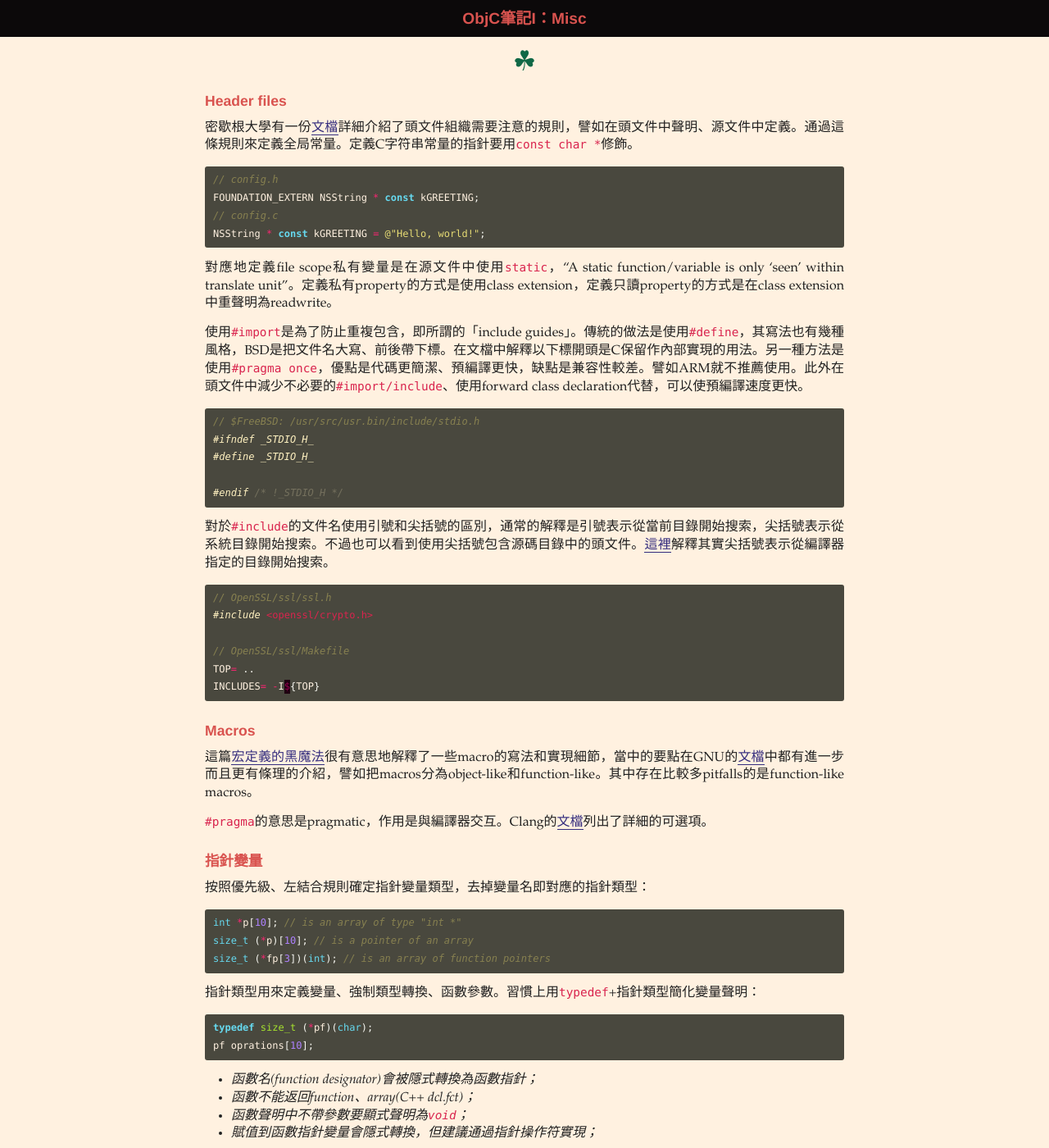
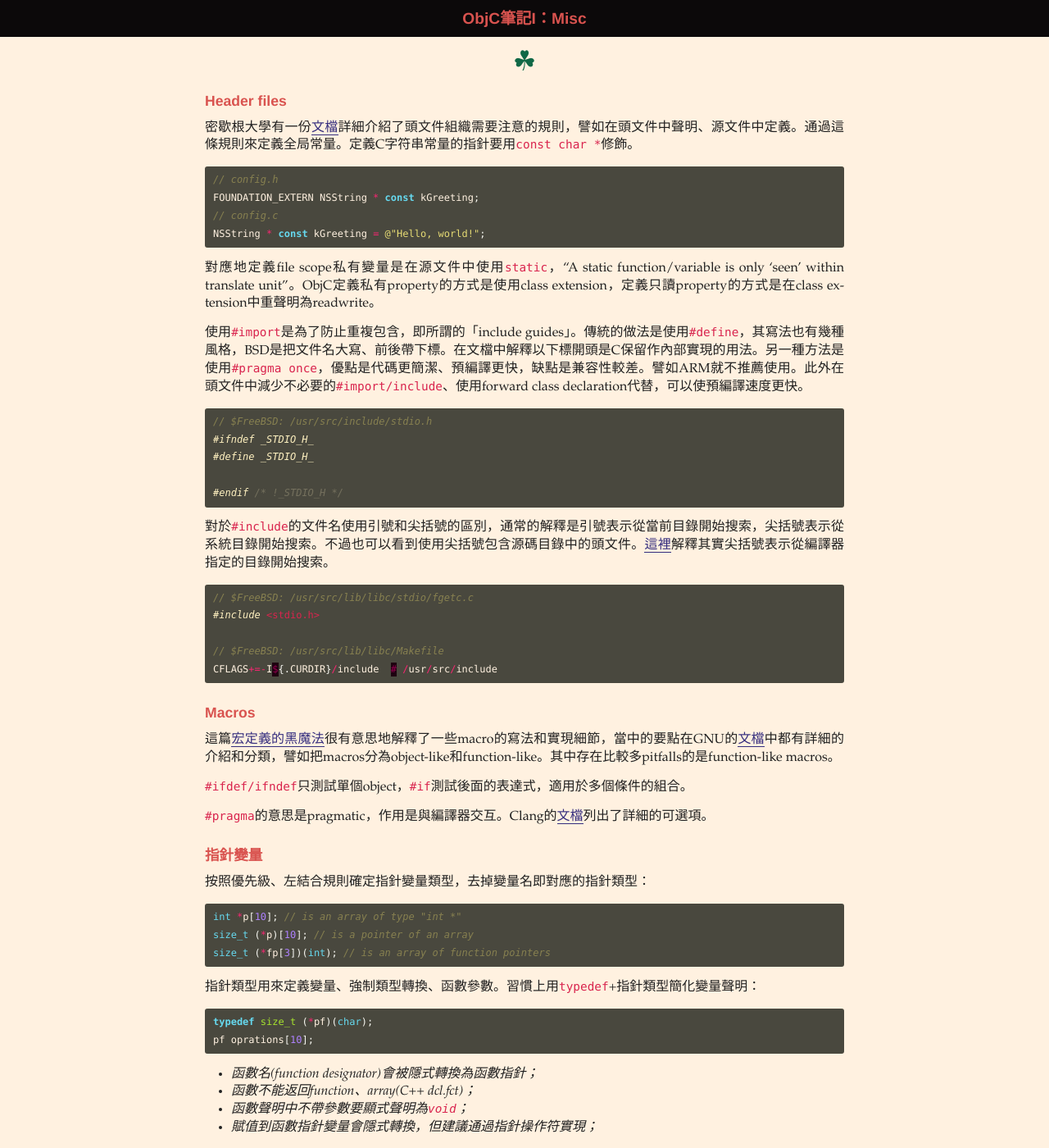
Before and after one commit to fteiwtdt/fteiwtdt.github.io, a Jekyll site: the page built from _posts/2018-03-30-objc-note-i.md, in a window 1280 px wide and 1400 px high. Shown: the whole window at 82% size. Built offline with Jekyll 4.4.1, drawn with Linux system fonts in a browser that asks for light colours; some web fonts are replaced; some of the changed text lies outside the part shown.

Commit message:
Modified posts

````diff
--- a/_posts/2018-03-30-objc-note-i.md
+++ b/_posts/2018-03-30-objc-note-i.md
@@ -11,17 +11,17 @@ date: 2018-03-30
 
 ```objc
 // config.h
-FOUNDATION_EXTERN NSString * const kGREETING;
+FOUNDATION_EXTERN NSString * const kGreeting;
 // config.c
-NSString * const kGREETING = @"Hello, world!";
+NSString * const kGreeting = @"Hello, world!";
 ```
 
-對應地定義file scope私有變量是在源文件中使用```static```，“A static function/variable is only 'seen' within translate unit”。定義私有property的方式是使用class extension，定義只讀property的方式是在class extension中重聲明為readwrite。
+對應地定義file scope私有變量是在源文件中使用```static```，“A static function/variable is only 'seen' within translate unit”。ObjC定義私有property的方式是使用class extension，定義只讀property的方式是在class extension中重聲明為readwrite。
 
 使用```#import```是為了防止重複包含，即所謂的「include guides」。傳統的做法是使用```#define```，其寫法也有幾種風格，BSD是把文件名大寫、前後帶下標。在文檔中解釋以下標開頭是C保留作內部實現的用法。另一種方法是使用```#pragma once```，優點是代碼更簡潔、預編譯更快，缺點是兼容性較差。譬如ARM就不推薦使用。此外在頭文件中減少不必要的```#import/include```、使用forward class declaration代替，可以使預編譯速度更快。
 
 ```c
-// $FreeBSD: /usr/src/usr.bin/include/stdio.h
+// $FreeBSD: /usr/src/include/stdio.h
 #ifndef _STDIO_H_
 #define _STDIO_H_
 
@@ -31,18 +31,19 @@ NSString * const kGREETING = @"Hello, world!";
 對於```#include```的文件名使用引號和尖括號的區別，通常的解釋是引號表示從當前目錄開始搜索，尖括號表示從系統目錄開始搜索。不過也可以看到使用尖括號包含源碼目錄中的頭文件。[這裡](https://stackoverflow.com/questions/4118376/what-are-the-rules-on-include-xxx-h-vs-include-xxx-h)解釋其實尖括號表示從編譯器指定的目錄開始搜索。
 
 ```c
-// OpenSSL/ssl/ssl.h
-#include <openssl/crypto.h>
+// $FreeBSD: /usr/src/lib/libc/stdio/fgetc.c
+#include <stdio.h>
 
-// OpenSSL/ssl/Makefile
-TOP= ..
-INCLUDES= -I${TOP}
+// $FreeBSD: /usr/src/lib/libc/Makefile
+CFLAGS+=-I${.CURDIR}/include  # /usr/src/include
 ```
 
 ### Macros
 {: .subtitle}
 
-這篇[宏定義的黑魔法](https://onevcat.com/2014/01/black-magic-in-macro/)很有意思地解釋了一些macro的寫法和實現細節，當中的要點在GNU的[文檔](https://gcc.gnu.org/onlinedocs/cpp/Macros.html)中都有進一步而且更有條理的介紹，譬如把macros分為object-like和function-like。其中存在比較多pitfalls的是function-like macros。
+這篇[宏定義的黑魔法](https://onevcat.com/2014/01/black-magic-in-macro/)很有意思地解釋了一些macro的寫法和實現細節，當中的要點在GNU的[文檔](https://gcc.gnu.org/onlinedocs/cpp/Macros.html)中都有詳細的介紹和分類，譬如把macros分為object-like和function-like。其中存在比較多pitfalls的是function-like macros。
+
+```#ifdef/ifndef ```只測試單個object，```#if ```測試後面的表達式，適用於多個條件的組合。
 
 ```#pragma ```的意思是pragmatic，作用是與編譯器交互。Clang的[文檔](http://clang.llvm.org/docs/UsersManual.html#diagnostics_pragmas)列出了詳細的可選項。
 
````
Also changed, not shown: other parts of _posts/2018-03-30-objc-note-i.md (+1 -1 lines), _posts/2018-04-05-python-note-i.md (+3 -1 lines), _posts/2018-05-27-python-note-ii.md (+2 -2 lines).
